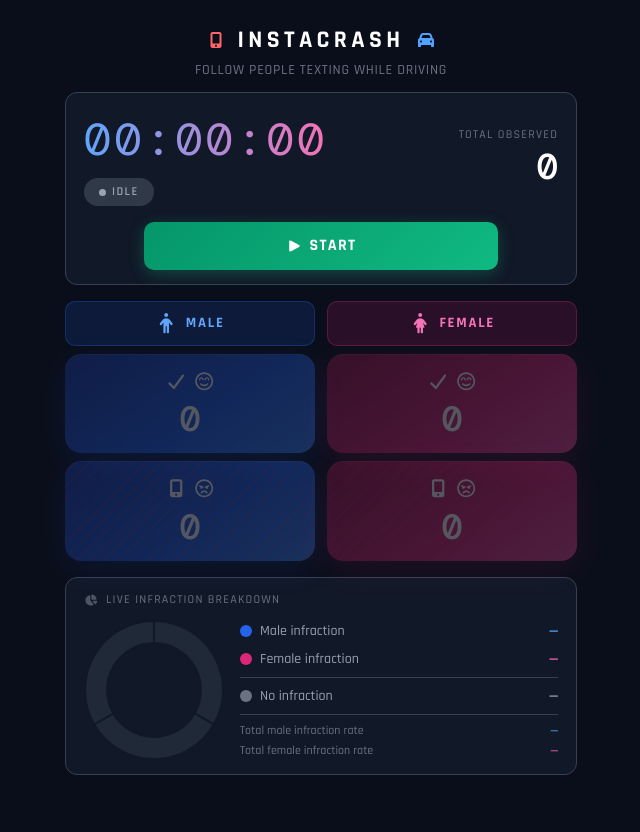
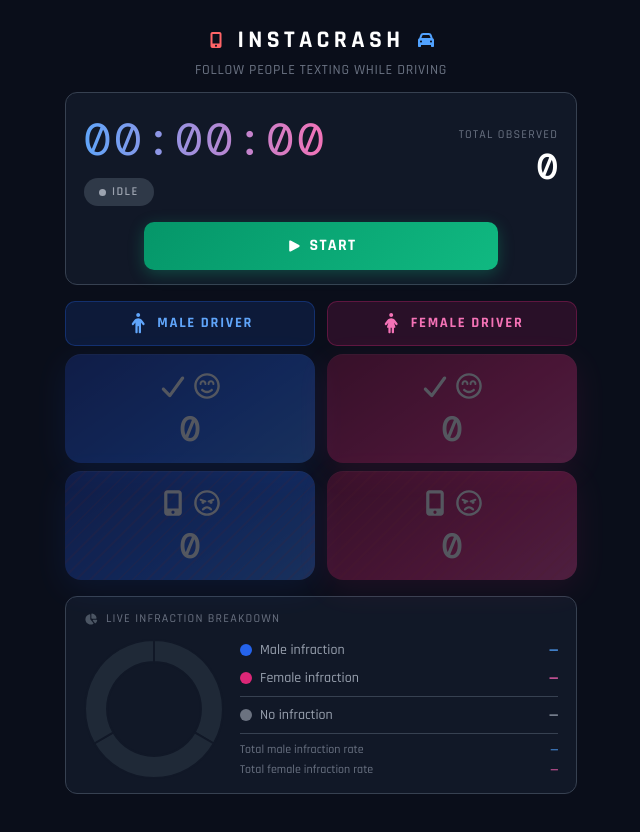
Before and after one commit to tagliala-labs/instacrash, a React (Vite) app: page / in a window 1280 px wide. Shown: the top 832 px of the page, without its empty margins (319-959 px from the left). Built offline with nearby package versions, Linux system fonts and the light colour scheme.

Commit message:
Button icons: bigger (2rem), closer (2px gap), fix female infraction angry icon

```diff
--- a/App.tsx
+++ b/App.tsx
@@ -475,7 +475,7 @@ export default function App() {
           <div className="flex flex-col gap-2">
             <div className="col-gender-header col-male-header">
               <PersonIcon style={{ width: '1.4rem', height: '1.4rem' }} />
-              <span>Male</span>
+              <span>Male driver</span>
             </div>
             <button
               ref={(el) => {
@@ -486,12 +486,10 @@ export default function App() {
               disabled={!isRunning}
             >
               <div
-                style={{ display: 'flex', gap: '6px', alignItems: 'center' }}
+                style={{ display: 'flex', gap: '2px', alignItems: 'center' }}
               >
-                <CheckIcon style={{ width: '1.4rem', height: '1.4rem' }} />
-                <FaceSmileBeamIcon
-                  style={{ width: '1.4rem', height: '1.4rem' }}
-                />
+                <CheckIcon style={{ width: '2rem', height: '2rem' }} />
+                <FaceSmileBeamIcon style={{ width: '2rem', height: '2rem' }} />
               </div>
               <span className="count-number">{male}</span>
             </button>
@@ -504,12 +502,12 @@ export default function App() {
               disabled={!isRunning}
             >
               <div
-                style={{ display: 'flex', gap: '6px', alignItems: 'center' }}
+                style={{ display: 'flex', gap: '2px', alignItems: 'center' }}
               >
                 <MobileScreenButtonIcon
-                  style={{ width: '1.4rem', height: '1.4rem' }}
+                  style={{ width: '2rem', height: '2rem' }}
                 />
-                <FaceAngryIcon style={{ width: '1.4rem', height: '1.4rem' }} />
+                <FaceAngryIcon style={{ width: '2rem', height: '2rem' }} />
               </div>
               <span className="count-number">{malePhone}</span>
             </button>
@@ -519,7 +517,7 @@ export default function App() {
           <div className="flex flex-col gap-2">
             <div className="col-gender-header col-female-header">
               <PersonDressIcon style={{ width: '1.4rem', height: '1.4rem' }} />
-              <span>Female</span>
+              <span>Female driver</span>
             </div>
             <button
               ref={(el) => {
@@ -530,12 +528,10 @@ export default function App() {
               disabled={!isRunning}
             >
               <div
-                style={{ display: 'flex', gap: '6px', alignItems: 'center' }}
+                style={{ display: 'flex', gap: '2px', alignItems: 'center' }}
               >
-                <CheckIcon style={{ width: '1.4rem', height: '1.4rem' }} />
-                <FaceSmileBeamIcon
-                  style={{ width: '1.4rem', height: '1.4rem' }}
-                />
+                <CheckIcon style={{ width: '2rem', height: '2rem' }} />
+                <FaceSmileBeamIcon style={{ width: '2rem', height: '2rem' }} />
               </div>
               <span className="count-number">{female}</span>
             </button>
@@ -548,12 +544,12 @@ export default function App() {
               disabled={!isRunning}
             >
               <div
-                style={{ display: 'flex', gap: '6px', alignItems: 'center' }}
+                style={{ display: 'flex', gap: '2px', alignItems: 'center' }}
               >
                 <MobileScreenButtonIcon
-                  style={{ width: '1.4rem', height: '1.4rem' }}
+                  style={{ width: '2rem', height: '2rem' }}
                 />
-                <FaceAngryIcon style={{ width: '1.4rem', height: '1.4rem' }} />
+                <FaceAngryIcon style={{ width: '2rem', height: '2rem' }} />
               </div>
               <span className="count-number">{femalePhone}</span>
             </button>
```
